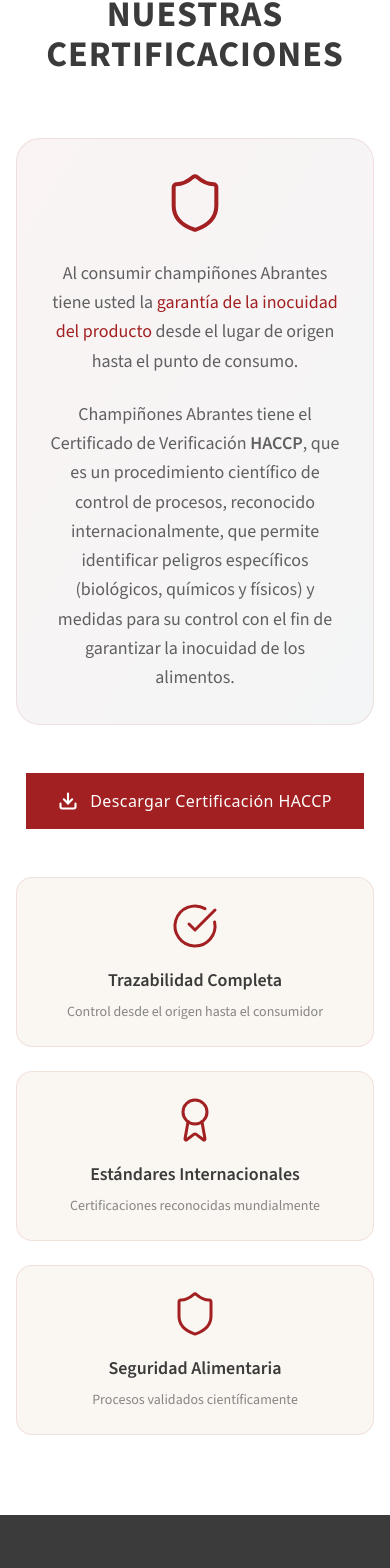
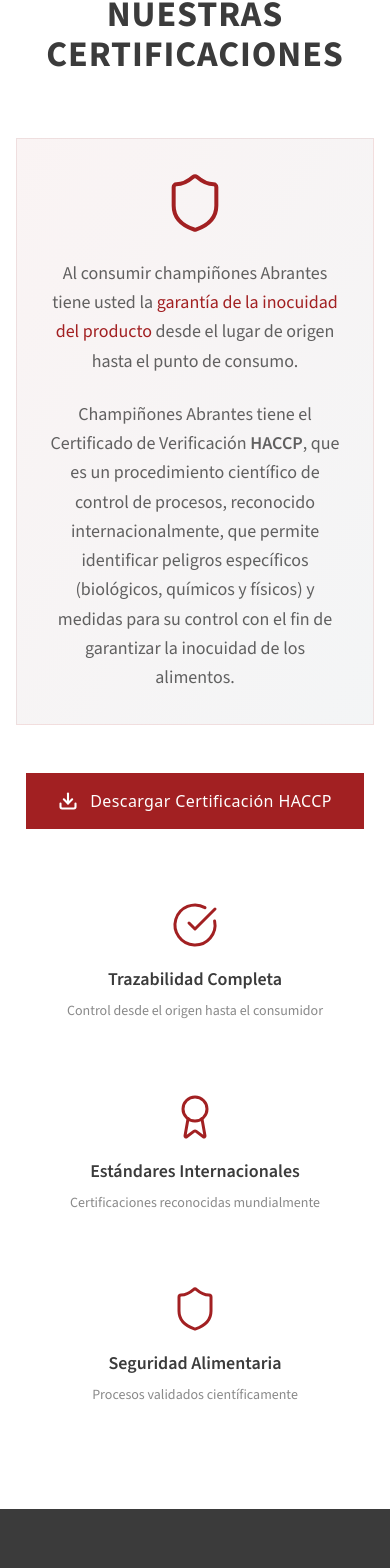
Before and after one commit to BenjaminCosta/Abrantes, a React (Vite) app: page /nosotros in a window 390 px wide. Shown: the part 3792-5360 px from the top of the page. Built offline with nearby package versions, Linux system fonts and the light colour scheme; the HTML template or start-up script is replaced by a standard one.

Commit message:
fin4.bordes

```diff
--- a/src/components/nosotros/CertificacionesSection.tsx
+++ b/src/components/nosotros/CertificacionesSection.tsx
@@ -28,7 +28,7 @@
 
             {/* Introduction */}
             <AnimateOnScroll animation="fade-up">
-              <div className="bg-gradient-to-br from-primary/5 to-accent/5 border border-primary/10 rounded-3xl p-8 lg:p-12 text-center max-w-4xl mx-auto ">
+              <div className="bg-gradient-to-br from-primary/5 to-accent/5 border border-primary/10 p-8 lg:p-12 text-center max-w-4xl mx-auto ">
                 <Shield className="w-16 h-16 text-primary mx-auto mb-6" strokeWidth={1.5} />
                 <p className="text-lg md:text-xl text-charcoal/80 leading-relaxed mb-6">
                   Al consumir champiñones Abrantes tiene usted la <span className="text-primary">garantía
@@ -78,7 +78,7 @@
                 ].map((item, index) => (
                   <div
                     key={index}
-                    className="bg-secondary/30 backdrop-blur-sm border border-primary/10 rounded-2xl p-6 text-center hover:bg-white/80 hover:border-primary/20 hover:shadow-lg transition-all duration-300 hover:-translate-y-1"
+                    className="bg-whitebackdrop-blur-sm rounded-sm p-6 text-center hover:bg-white/80 hover:border-primary/20 hover:shadow-lg transition-all duration-300 hover:-translate-y-1"
                   >
                     <item.icon className="w-12 h-12 text-primary mx-auto mb-4" strokeWidth={1.5} />
                     <h3 className="font-heading text-lg text-charcoal font-semibold mb-2">
--- a/src/components/nosotros/CodigoEticaSection.tsx
+++ b/src/components/nosotros/CodigoEticaSection.tsx
@@ -63,7 +63,7 @@
 
           {/* Introduction */}
           <AnimateOnScroll animation="fade-up">
-            <div className="bg-gradient-to-br from-primary/5 to-accent/5 border border-primary/10 rounded-3xl p-8 lg:p-12 mb-12 max-w-5xl mx-auto">
+            <div className="bg-gradient-to-br from-primary/5 to-accent/5 border border-primary/10 p-8 lg:p-12 mb-12 max-w-5xl mx-auto">
               <p className="text-lg text-charcoal/80 text-justifyleading-relaxed mb-6">
                 El presente Código de Ética tiene como objeto establecer, definir y dar a conocer los valores,
                 principios éticos y las pautas de conducta que orientan las acciones, relaciones y decisiones de
@@ -91,7 +91,7 @@
               <AnimateOnScroll key={index} animation="fade-up" delay={index * 50}>
                 <a
                   href={doc.link}
-                  className="group bg-white border border-primary/10 rounded-2xl p-6 hover:shadow-xl hover:border-primary/30 transition-all duration-300 hover:-translate-y-1 block"
+                  className="group bg-white rounded-sm p-6 hover:shadow-xl hover:border-primary/30 transition-all duration-300 hover:-translate-y-1 block"
                 >
                   <div className="flex items-start gap-4 mb-4">
                     <div className="w-12 h-12 bg-primary/10 rounded-xl flex items-center justify-center flex-shrink-0 group-hover:bg-primary/20 transition-colors duration-300">
--- a/src/components/nosotros/PoliticaSeguridadSection.tsx
+++ b/src/components/nosotros/PoliticaSeguridadSection.tsx
@@ -48,7 +48,7 @@
 
           {/* Introduction */}
           <AnimateOnScroll animation="fade-up">
-            <div className="bg-white/90 backdrop-blur-sm border border-primary/10 rounded-3xl p-8 lg:p-12 mb-12 max-w-5xl mx-auto text-justify">
+            <div className="bg-white/90 backdrop-blur-sm border border-primary/10 p-8 lg:p-12 mb-12 max-w-5xl mx-auto text-justify">
               <p className="text-lg text-charcoal/80 leading-relaxed mb-6">
                 La presente política describe pautas y disposiciones de <span className="text-primary">Champiñones
                 Abrantes S.A.</span> para reservar la seguridad de su infraestructura de datos y tecnología.
@@ -71,7 +71,7 @@
           <div className="grid md:grid-cols-2 lg:grid-cols-4 gap-6 lg:gap-8 mb-12">
             {securityPoints.map((point, index) => (
               <AnimateOnScroll key={index} animation="fade-up" delay={index * 50}>
-                <div className="bg-white/80 backdrop-blur-sm border border-primary/10 rounded-2xl p-6 text-center hover:bg-white hover:border-primary/20 hover:shadow-lg transition-all duration-300 hover:-translate-y-1">
+                <div className="bg-white rounded-sm p-6 text-center hover:bg-white hover:border-primary/20 hover:shadow-lg transition-all duration-300 hover:-translate-y-1">
                   <div className="w-14 h-14 bg-primary/10 rounded-2xl flex items-center justify-center mx-auto mb-4">
                     <point.icon className="w-7 h-7 text-primary" strokeWidth={1.5} />
                   </div>
--- a/src/components/productos/SustratoSection.tsx
+++ b/src/components/productos/SustratoSection.tsx
@@ -85,7 +85,7 @@
 
           {/* Bloque Análisis Agrolab - Full Width */}
           <AnimateOnScroll animation="fade-up">
-            <div className="bg-cream/30 p-8 md:p-12 lg:p-16">
+            <div className="bg-white border border-primary/10 p-8 md:p-12 lg:p-16">
               <h3 className="font-heading text-2xl md:text-3xl text-charcoal font-bold mb-8 text-center uppercase tracking-wide">
                 Análisis Sustrato Vegetal Agrolab
               </h3>
```
